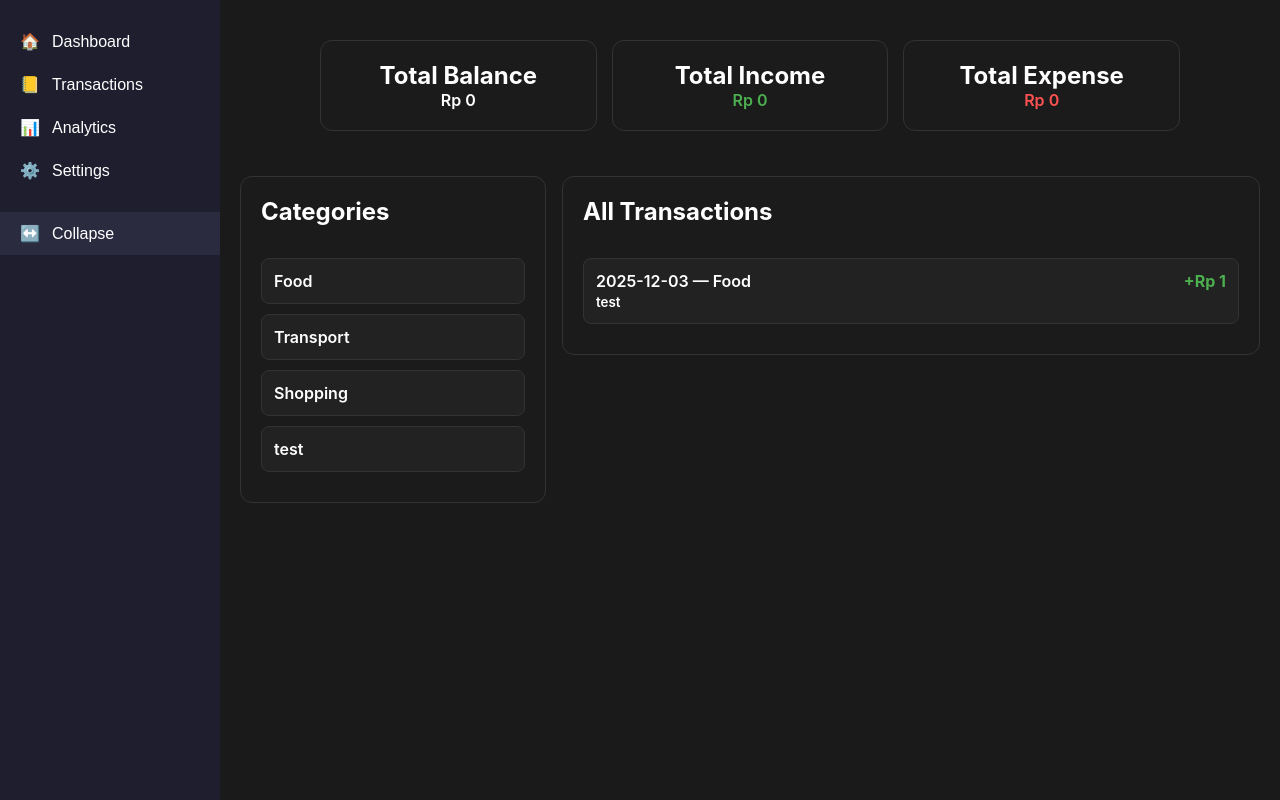
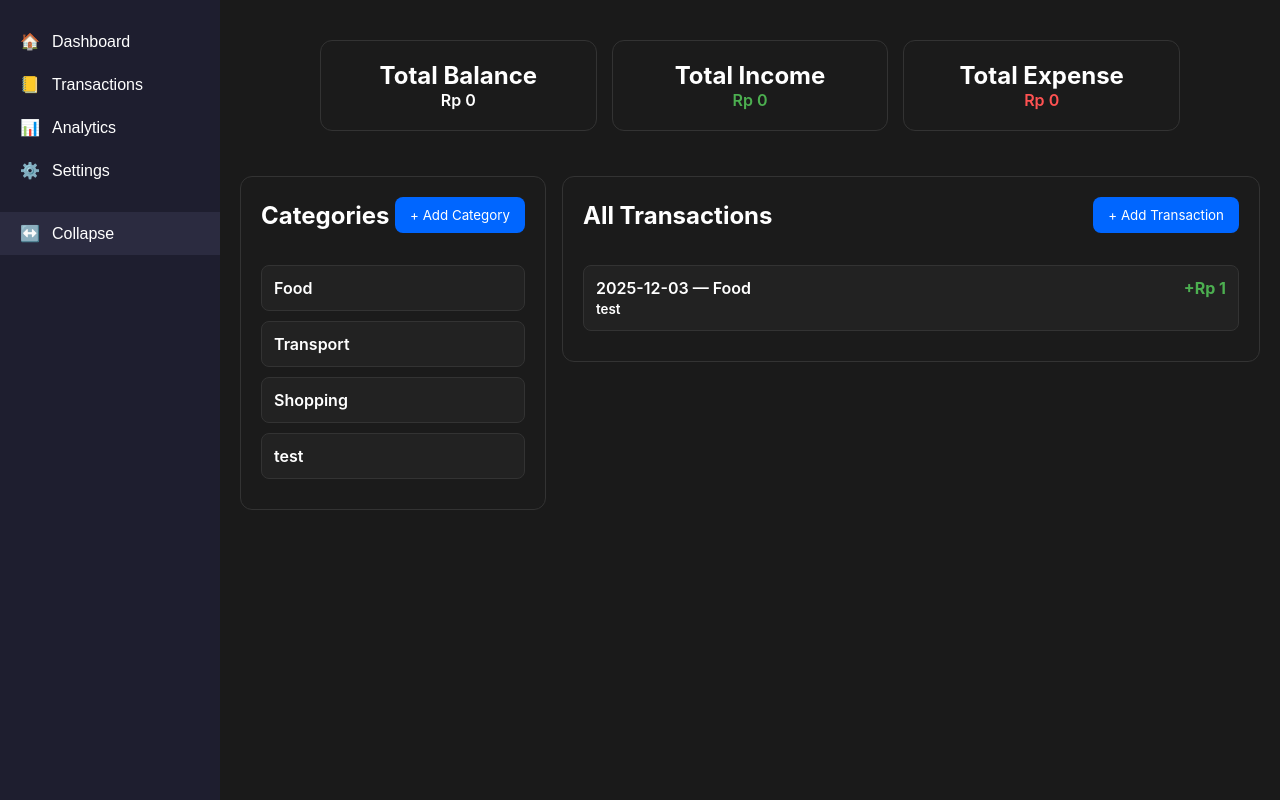
Before and after one commit to FieryInferno/cointrack, a Vue app: page /transactions in a window 1280 px wide. Built offline with nearby package versions, Linux system fonts and the light colour scheme; the HTML template or start-up script is replaced by a standard one.

Commit message:
view: button add category and transaction

```diff
--- a/src/views/DashboardView.vue
+++ b/src/views/DashboardView.vue
@@ -102,6 +102,7 @@
     display: grid;
     grid-template-columns: repeat(auto-fit, minmax(350px, 1fr));
     gap: 20px;
+    justify-content: center;
   }
 
   .card {
@@ -116,7 +117,7 @@
 
   @media (width >= 48rem) {
     .container {
-      grid-template-columns: repeat(2, minmax(0, 1fr));
+      grid-template-columns: repeat(3, minmax(0, 1fr));
     }
     .card {
       width: 100%;
--- a/src/views/TransactionsView.vue
+++ b/src/views/TransactionsView.vue
@@ -19,7 +19,10 @@
   <!-- Category List -->
   <div class="flex-container">
     <div class="flex-item category-section">
-      <h2 style="margin-bottom: 2rem;">Categories</h2>
+      <div style="display: flex; margin-bottom: 2rem; justify-content: space-between; align-items: center;">
+        <h2>Categories</h2>
+        <button id="addCategoryBtn">+ Add Category</button>
+      </div>
       <ul id="categoryList">
         <li class="category-item">Food</li>
         <li class="category-item">Transport</li>
@@ -28,7 +31,10 @@
       </ul>
     </div>
     <div class="flex-item transaction-list">
-      <h2 style="margin-bottom: 2rem;">All Transactions</h2>
+      <div style="display: flex; margin-bottom: 2rem; justify-content: space-between; align-items: center;">
+        <h2>All Transactions</h2>
+        <button>+ Add Transaction</button>
+      </div>
       <ul id="transactionList">
         <li class="transaction-item">
           2025-12-03 — Food <span class="amount income-color">+Rp 1</span><br><small>test</small>
@@ -98,7 +104,6 @@
   }
 
   button {
-    margin-top: 12px;
     padding: 10px 15px;
     background: #0066ff;
     border: none;
```
